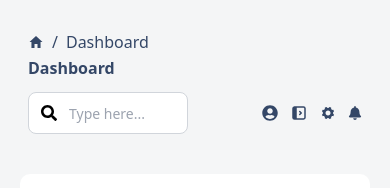
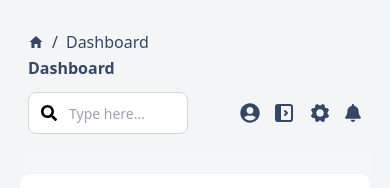
Before and after one commit to apurvakore/react_dashboard, a React (Create React App) app: page /dashboard in a window 390 px wide. Shown: the top 188 px of the page. Built offline with nearby package versions, Linux system fonts and the light colour scheme.

Commit message:
navbar icon size fixed

```diff
--- a/src/components/utlis/Navbar.jsx
+++ b/src/components/utlis/Navbar.jsx
@@ -49,16 +49,16 @@ export const Navbar = ({ toggleSidebar }) => {
               </div>
             </div>
             <div className='flex space-x-3 md:space-x-4'>
-              <div className='flex items-center space-x-1 cursor-pointer'>
+              <div className='flex items-center text-xl md:text-lg space-x-1 cursor-pointer'>
                 <FaUserCircle className={textColorClass} />
                 <span className={` hidden md:flex text-[14px] font-semibold ${textColorClass}`}>Sign in</span>
               </div>
-              <div className={`toggleSidebar-button ${textColorClass} text-lg flex items-center md:hidden`} onClick={toggleSidebar}>
+              <div className={`toggleSidebar-button ${textColorClass} text-2xl md:text-lg flex items-center md:hidden`} onClick={toggleSidebar}>
                 <TbLayoutSidebarLeftExpandFilled />
               </div>
-              <div className='flex space-x-3 md:space-x-4 items-center'>
+              <div className='flex space-x-3 text-2xl md:text-lg md:space-x-4 items-center'>
                 <IoIosSettings className={textColorClass} />
-                <FaBell className={`text-sm ${textColorClass}`} />
+                <FaBell className={` text-lg md:text-sm ${textColorClass}`} />
               </div>
             </div>
           </div>
```
